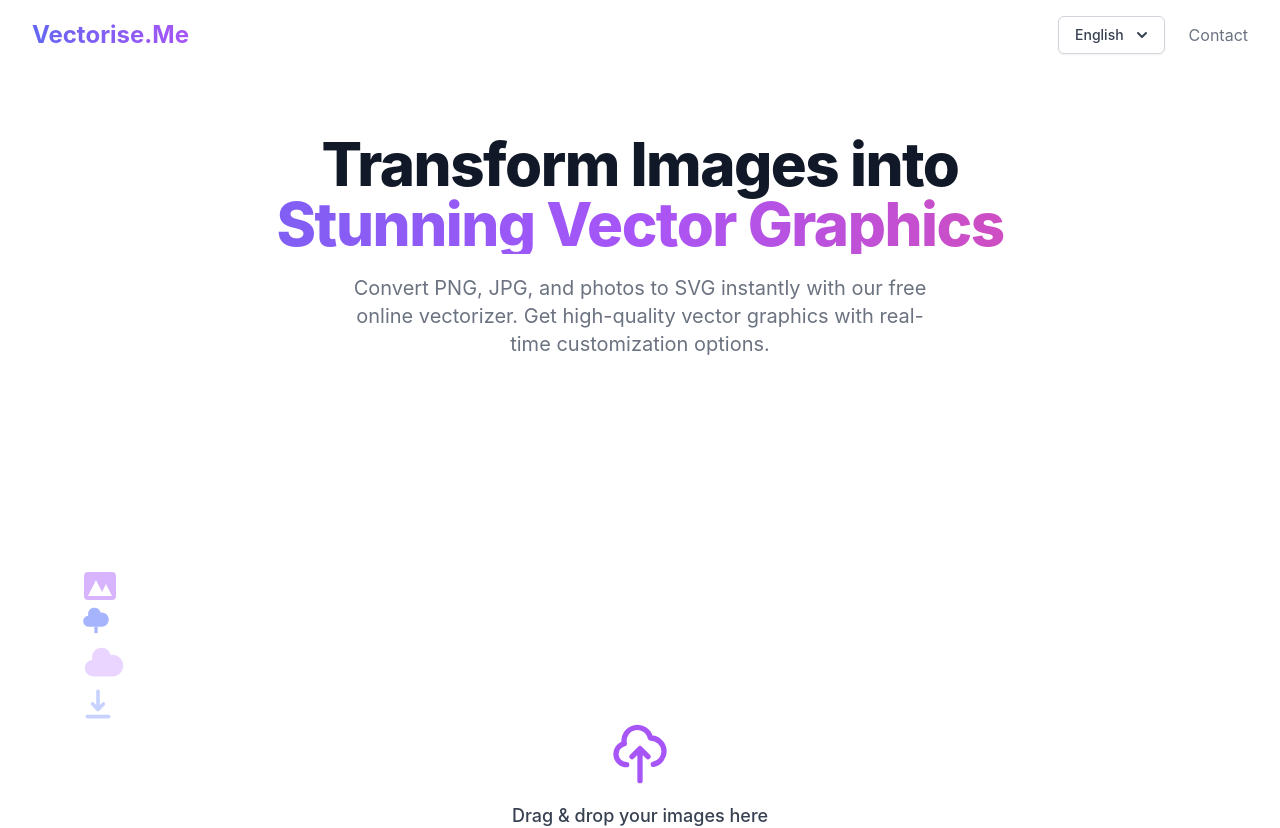
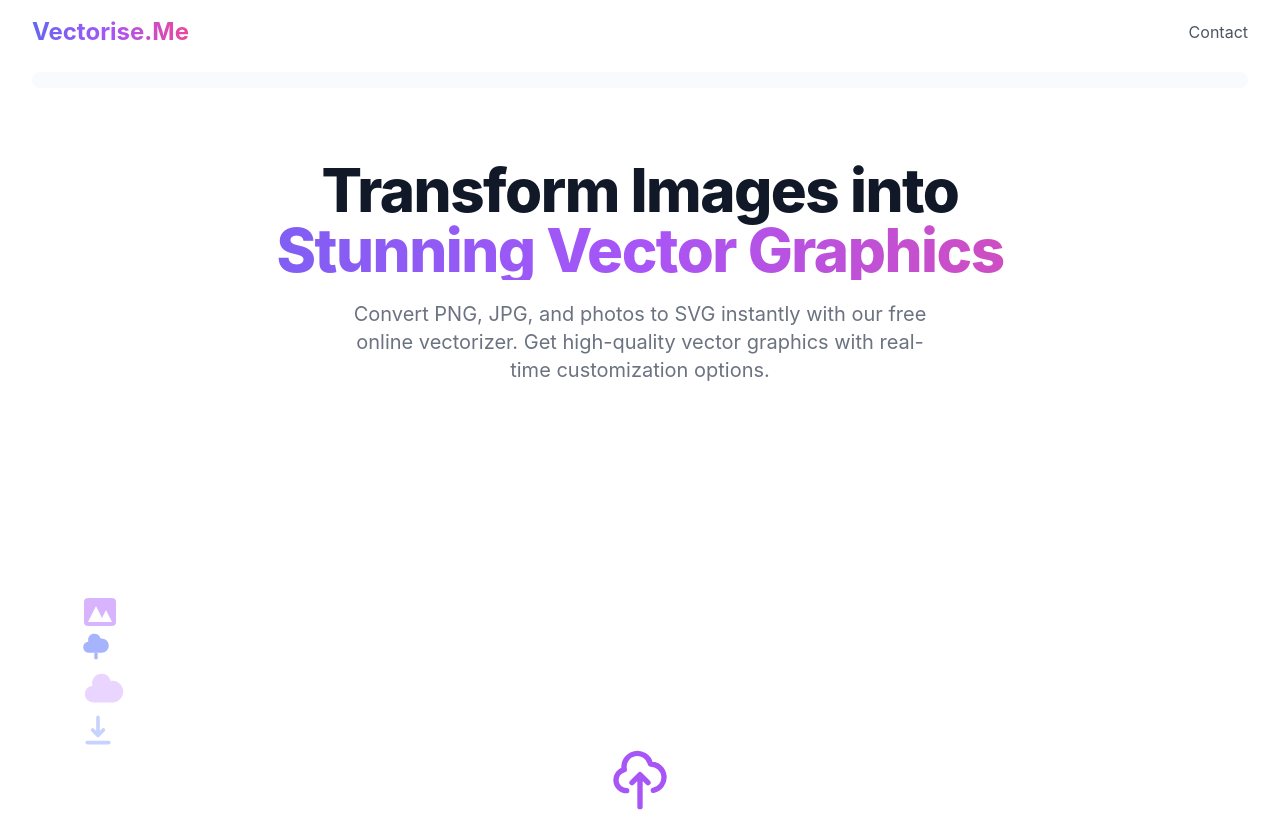
Before and after one commit to JonathanWeerakkody/VTRACER-APP, a Next.js app: page / in a window 1280 px wide. Shown: the top 828 px of the page. Built offline with nearby package versions, Linux system fonts and the light colour scheme.

Commit message:
Update Header.js

```diff
--- a/components/Header.js
+++ b/components/Header.js
@@ -1,28 +1,34 @@
-// components/Header.js
 import React from 'react';
-import Link from 'next/link';
-import LanguageSelector from './i18n/LanguageSelector';
-import TranslatedText from './i18n/TranslatedText';
+import GoogleAd from './GoogleAd';
 
 export default function Header() {
   return (
     <header className="bg-white shadow-sm">
-      <div className="max-w-7xl mx-auto px-4 sm:px-6 lg:px-8 py-4">
-        <div className="flex justify-between items-center">
-          <Link href="/">
-            <span className="text-2xl font-bold text-gray-900 cursor-pointer">
-              <span className="bg-clip-text text-transparent bg-gradient-to-r from-indigo-500 to-purple-500">Vectorise.Me</span>
-            </span>
-          </Link>
-          <div className="flex items-center space-x-6">
-            <LanguageSelector />
-            <nav className="flex space-x-4">
-              <Link href="/contact" className="text-gray-500 hover:text-gray-900">
-                <TranslatedText id="contact" defaultText="Contact Us" />
-              </Link>
-            </nav>
+      <div className="max-w-7xl mx-auto px-4 sm:px-6 lg:px-8">
+        <div className="flex justify-between items-center py-4">
+          <div className="flex items-center">
+            <a href="/" className="flex items-center">
+              <span className="text-2xl font-bold bg-clip-text text-transparent bg-gradient-to-r from-indigo-500 via-purple-500 to-pink-500">
+                Vectorise.Me
+              </span>
+            </a>
+          </div>
+
+          <div className="flex items-center space-x-4">
+            <a href="/contact" className="text-gray-600 hover:text-gray-900">
+              Contact
+            </a>
           </div>
         </div>
+      </div>
+
+      {/* Top ad banner */}
+      <div className="max-w-7xl mx-auto px-4 sm:px-6 lg:px-8 py-2">
+        <GoogleAd
+          slot="5678901234"
+          format="horizontal"
+          className="py-2 bg-gray-50 rounded-lg"
+        />
       </div>
     </header>
   );
```
